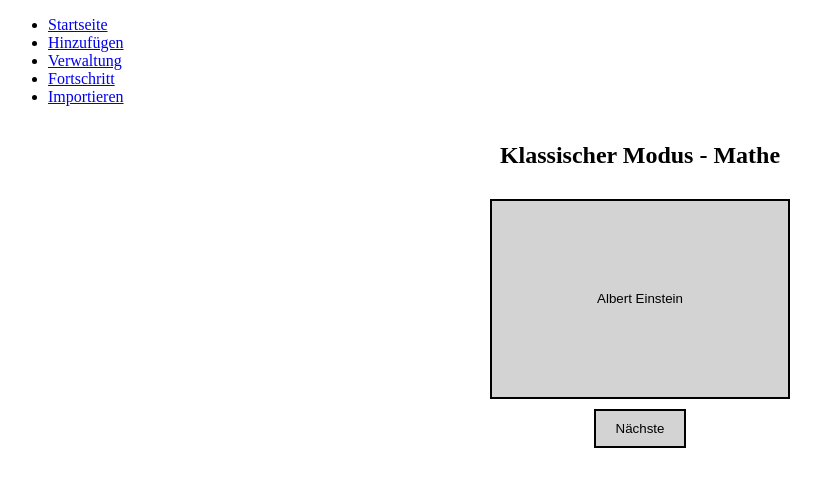
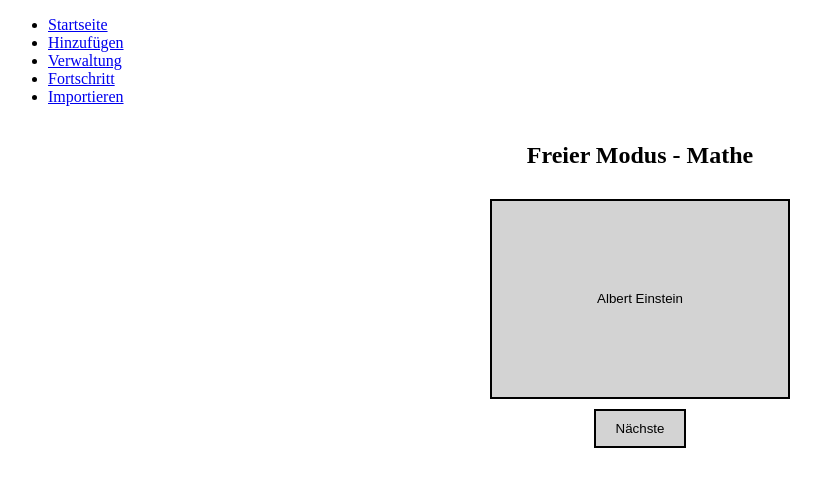
Before and after one commit to mohid-1311/Flashcards, a React (Create React App) app: page /freier-modus in a window 1280 px wide. Shown: the top 486 px of the page, without its empty margins (0-821 px from the left). Built offline with nearby package versions, Linux system fonts and the light colour scheme.

Commit message:
Schreibfehler behoben

```diff
--- a/src/pages/Lernmodi/FreierModus.tsx
+++ b/src/pages/Lernmodi/FreierModus.tsx
@@ -39,7 +39,7 @@
   return (
     <>
       <div className={styles.container}>
-        <h2>Klassischer Modus - {selectedDeck.name} </h2>
+        <h2>Freier Modus - {selectedDeck.name} </h2>
         <div className={styles.deckContainer}>
 
           {selectedDeck.cards.length > 0 && (
```
